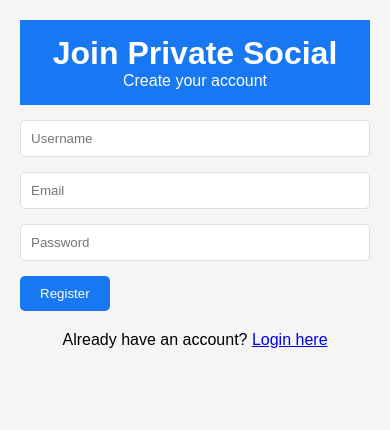
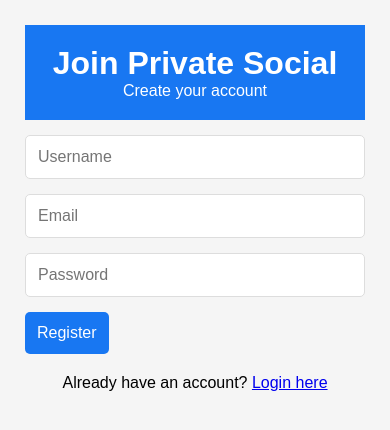
Before and after one commit to osrgomer/OSRG, a PHP site: page /register.php in a window 390 px wide. Shown: the top 430 px of the page. Run offline with PHP 8.4, Linux system fonts and the light colour scheme.

Commit message:
Fix video post layout and add mobile responsiveness
- Fixed video post layout issues with proper container divs and display blocks
- Resolved timestamp positioning problems for media posts
- Added mobile viewport meta tag to login and register pages
- Implemented responsive CSS for mobile devices (max-width: 768px)
- Set font-size: 16px on inputs to prevent iOS zoom
- Improved mobile padding and margins for better UX
- Video, audio, and image posts now display consistently
- Login/register pages now properly sized on mobile devices

```diff
--- a/private_social_platform/config.php
+++ b/private_social_platform/config.php
@@ -1,6 +1,6 @@
 <?php
 session_start();
-date_default_timezone_set('Europe/London'); // Adjust to your timezone
+date_default_timezone_set('Europe/London');
 
 // Database configuration
 $db_file = 'private_social.db';
--- a/private_social_platform/register.php
+++ b/private_social_platform/register.php
@@ -26,6 +26,7 @@ if ($_POST['username'] ?? false) {
 <!DOCTYPE html>
 <html>
 <head>
+    <meta name="viewport" content="width=device-width, initial-scale=1.0">
     <title>Register - Private Social</title>
     <style>
         * { margin: 0; padding: 0; box-sizing: border-box; }
@@ -33,9 +34,15 @@ if ($_POST['username'] ?? false) {
         .container { max-width: 600px; margin: 0 auto; padding: 20px; }
         .header { background: #1877f2; color: white; padding: 15px; text-align: center; }
         .form-group { margin: 15px 0; }
-        input { width: 100%; padding: 10px; border: 1px solid #ddd; border-radius: 5px; }
-        button { background: #1877f2; color: white; padding: 10px 20px; border: none; border-radius: 5px; cursor: pointer; }
+        input { width: 100%; padding: 10px; border: 1px solid #ddd; border-radius: 5px; font-size: 16px; }
+        button { background: #1877f2; color: white; padding: 10px 20px; border: none; border-radius: 5px; cursor: pointer; font-size: 16px; }
         .message { color: green; padding: 10px; }
+
+        @media (max-width: 768px) {
+            .container { padding: 15px; margin: 10px; }
+            .header { padding: 20px 15px; }
+            input, button { padding: 12px; font-size: 16px; }
+        }
     </style>
 </head>
 <body>
```
Also changed, not shown: private_social_platform/index.php (+8 -4 lines), private_social_platform/login.php (+9 -2 lines).
